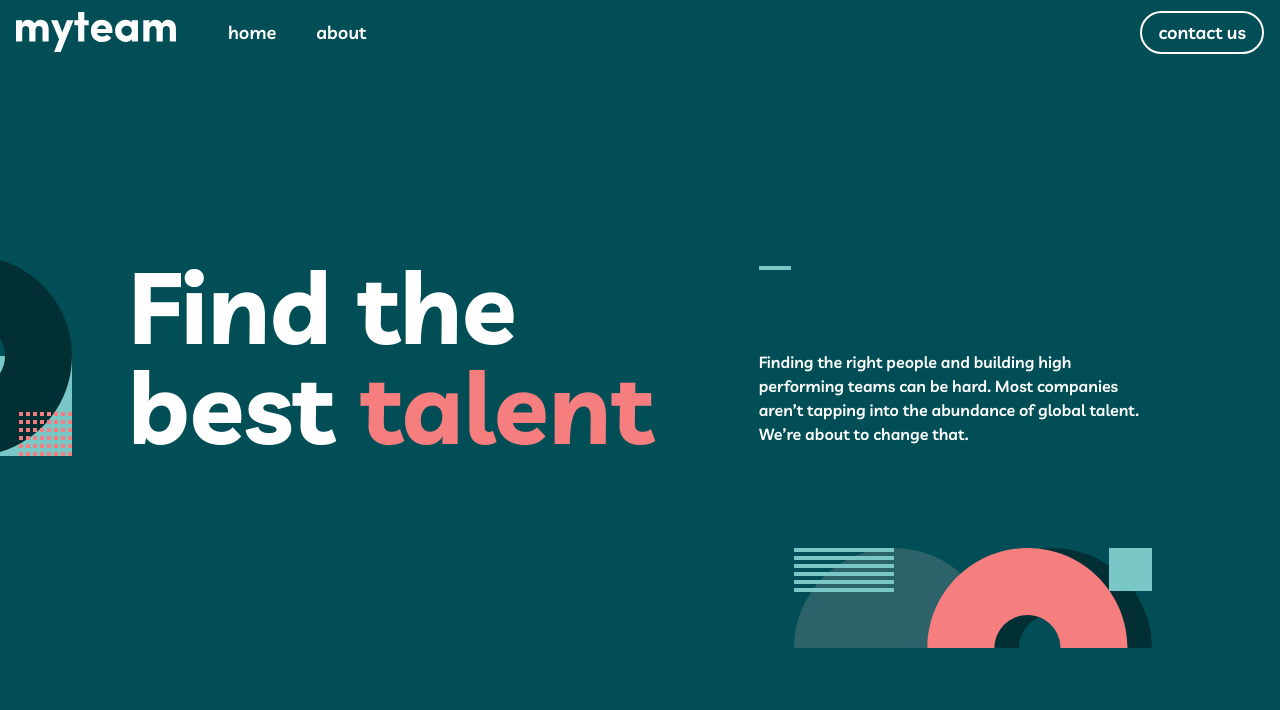
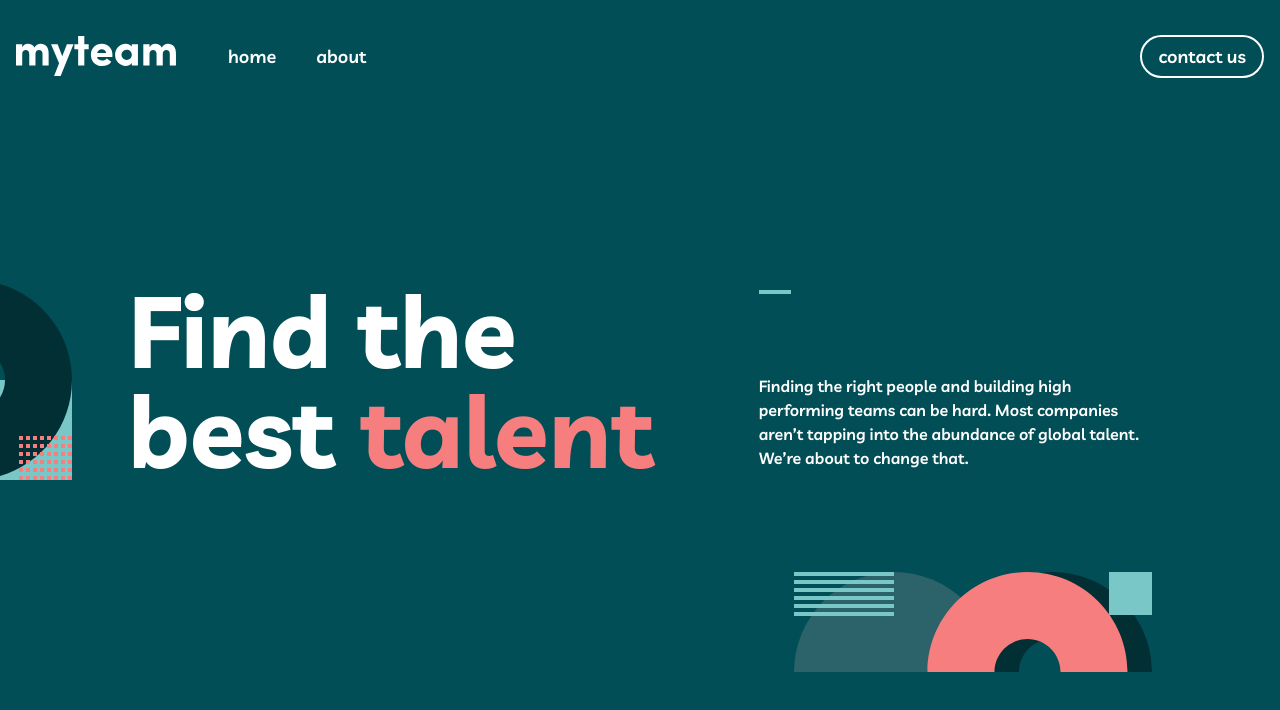
Before and after one commit to epalacio/portfolio-myteam, a React (Create React App) app: page / in a window 1280 px wide. Shown: the top 710 px of the page. Built offline with nearby package versions, Linux system fonts and the light colour scheme.

Commit message:
updated nav top padding

```diff
--- a/src/components/Navbar.component.jsx
+++ b/src/components/Navbar.component.jsx
@@ -9,7 +9,7 @@ const Navbar = () => {
   const [isOpen, setIsOpen] = useState(false);
 
   return (
-    <div className='max-w-screen-xl mx-auto'>
+    <div className='max-w-screen-xl mx-auto pt-6'>
       <nav className='relative'>
         <div className='max-w-7xl mx-auto px-4'>
           <div className='flex items-center justify-between h-16'>
```
